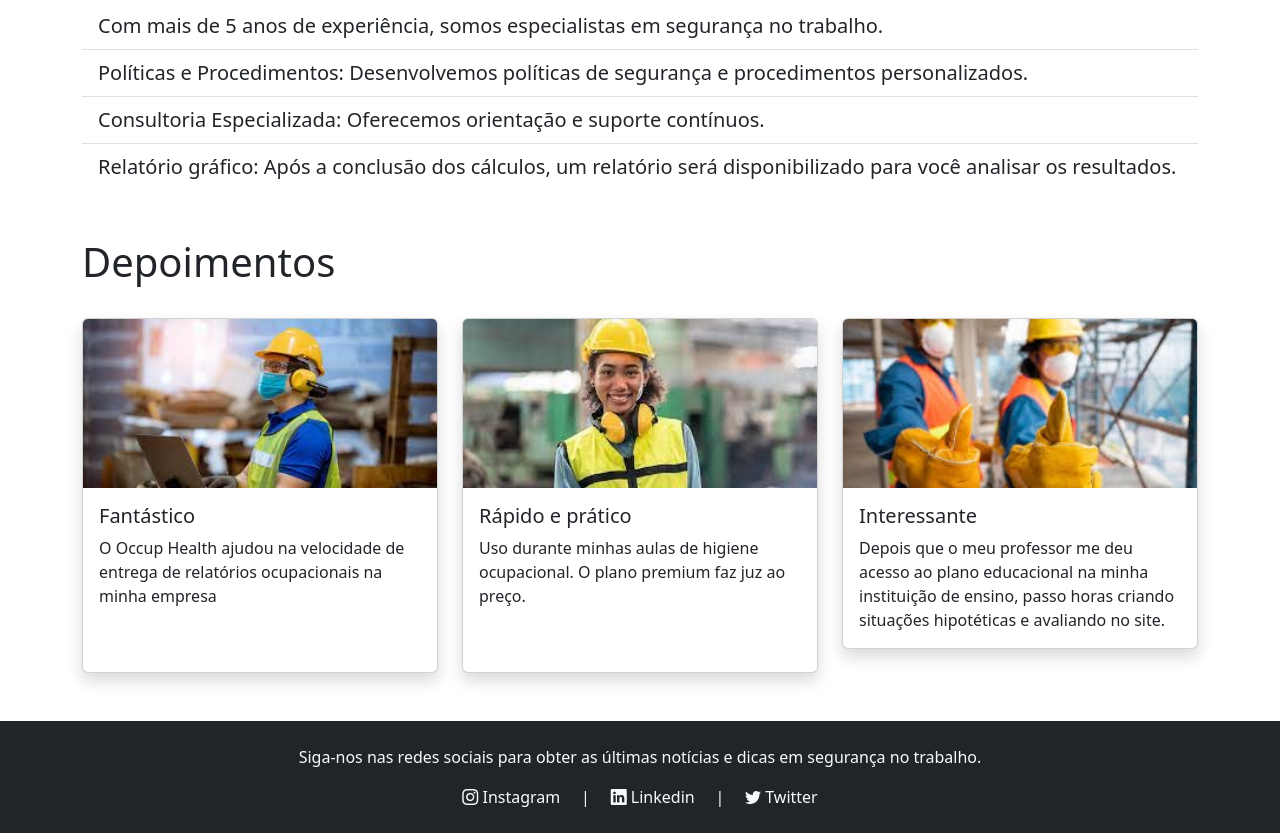
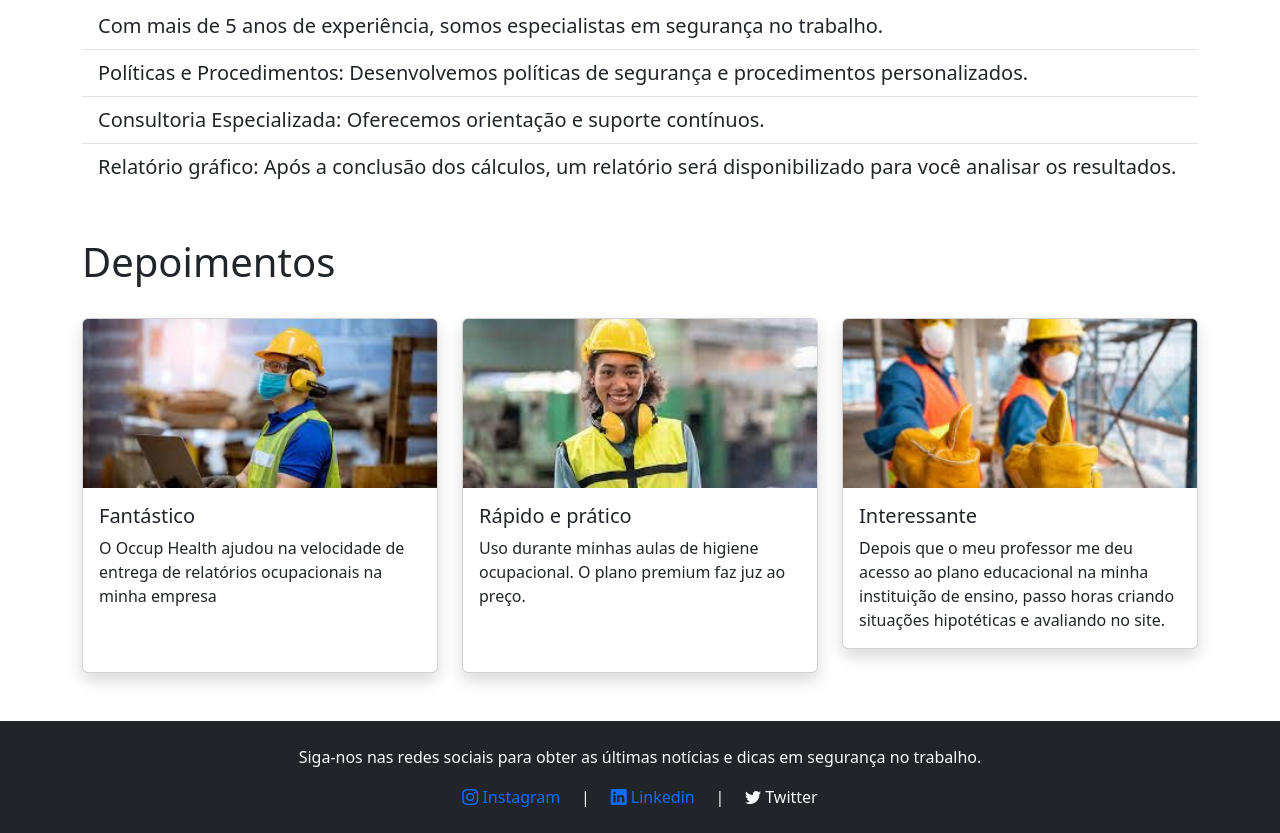
Before and after one commit to ndrfelipe/projetoIntegrador, a plain HTML site: page index.html in a window 1280 px wide. Shown: the part 1837-2670 px from the top of the page. Drawn offline with nearby package versions, Linux system fonts and the light colour scheme.

Commit message:
Link para redes sociais

```diff
--- a/index.html
+++ b/index.html
@@ -33,9 +33,9 @@
                         Redes sociais
                       </button>
                       <ul class="dropdown-menu">
-                        <li><a class="dropdown-item mb-1 " href="#"><i class="bi bi-instagram"></i> Instagram </a></li>
+                        <li><a class="dropdown-item mb-1" href="https://www.instagram.com/occuphealthbrazil/" style="text-decoration: none"><i class="bi bi-instagram"></i> Instagram </a></li>
 
-                        <li><a class="dropdown-item mb-1" href="#"><i class="bi bi-linkedin"></i> Linkedin</a></li>
+                        <li><a class="dropdown-item mb-1" href="https://www.linkedin.com/in/occup-health-7bb649293/" style="text-decoration: none"><i class="bi bi-linkedin"></i> Linkedin</a></li>
 
                         <li><a class="dropdown-item mb-1" href="#"><i class="bi bi-twitter"></i> Twitter</a></li>
                       </ul>
@@ -214,8 +214,8 @@
     <footer class="container-fluid bg-dark text-light py-4 text-center mt-2" id="contato">
         <p>Siga-nos nas redes sociais para obter as últimas notícias e dicas em segurança no trabalho.</p>
         <div class="social-icons">
-          <i class="bi bi-instagram"></i> Instagram </a> &nbsp; &nbsp; | &nbsp; &nbsp;
-          <i class="bi bi-linkedin"></i> Linkedin</a> &nbsp; &nbsp; | &nbsp; &nbsp;
+          <a href="https://www.instagram.com/occuphealthbrazil/" style="text-decoration: none"><i class="bi bi-instagram"></i> Instagram </a> &nbsp; &nbsp; | &nbsp; &nbsp;
+          <a href="https://www.linkedin.com/in/occup-health-7bb649293/" style="text-decoration: none;"> <i class="bi bi-linkedin"></i> Linkedin</a> &nbsp; &nbsp; | &nbsp; &nbsp;
           <i class="bi bi-twitter"></i> Twitter</a>
             <!-- Adicione ícones das redes sociais aqui -->
         </div>
```
